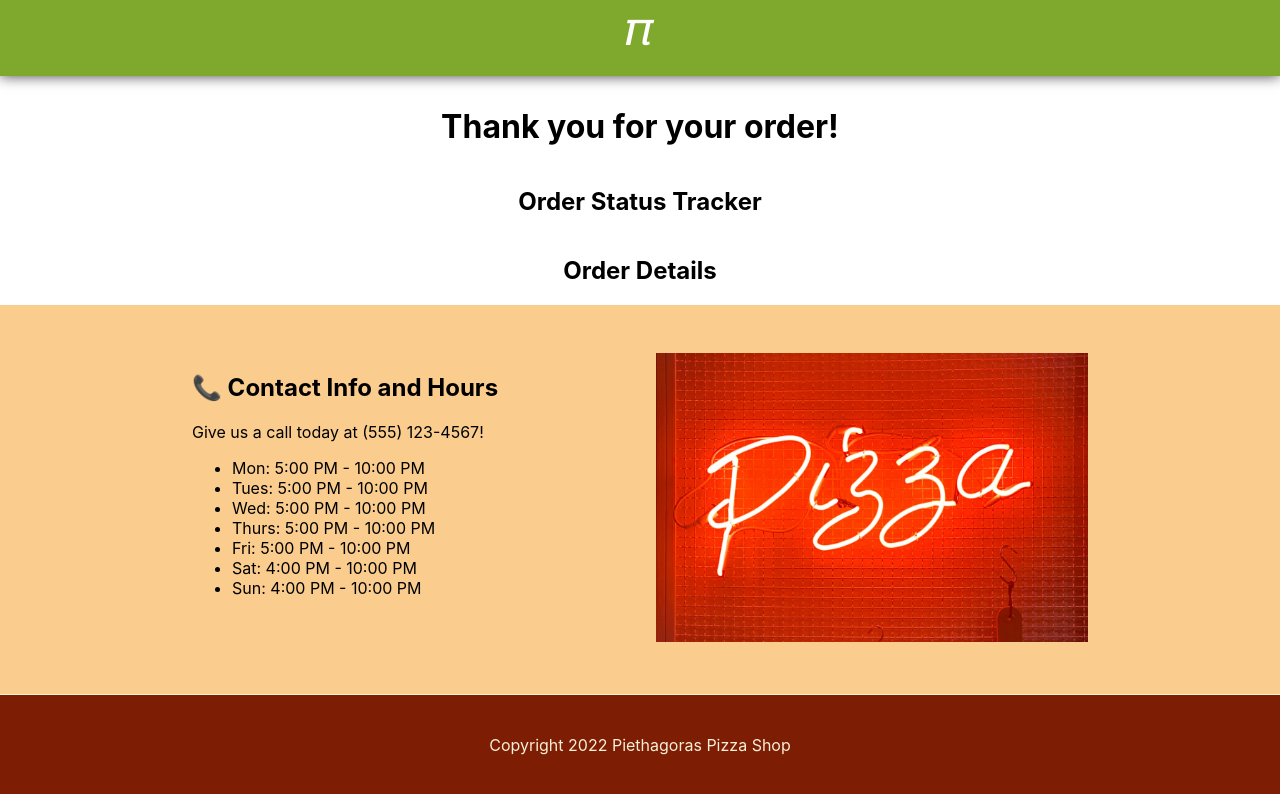
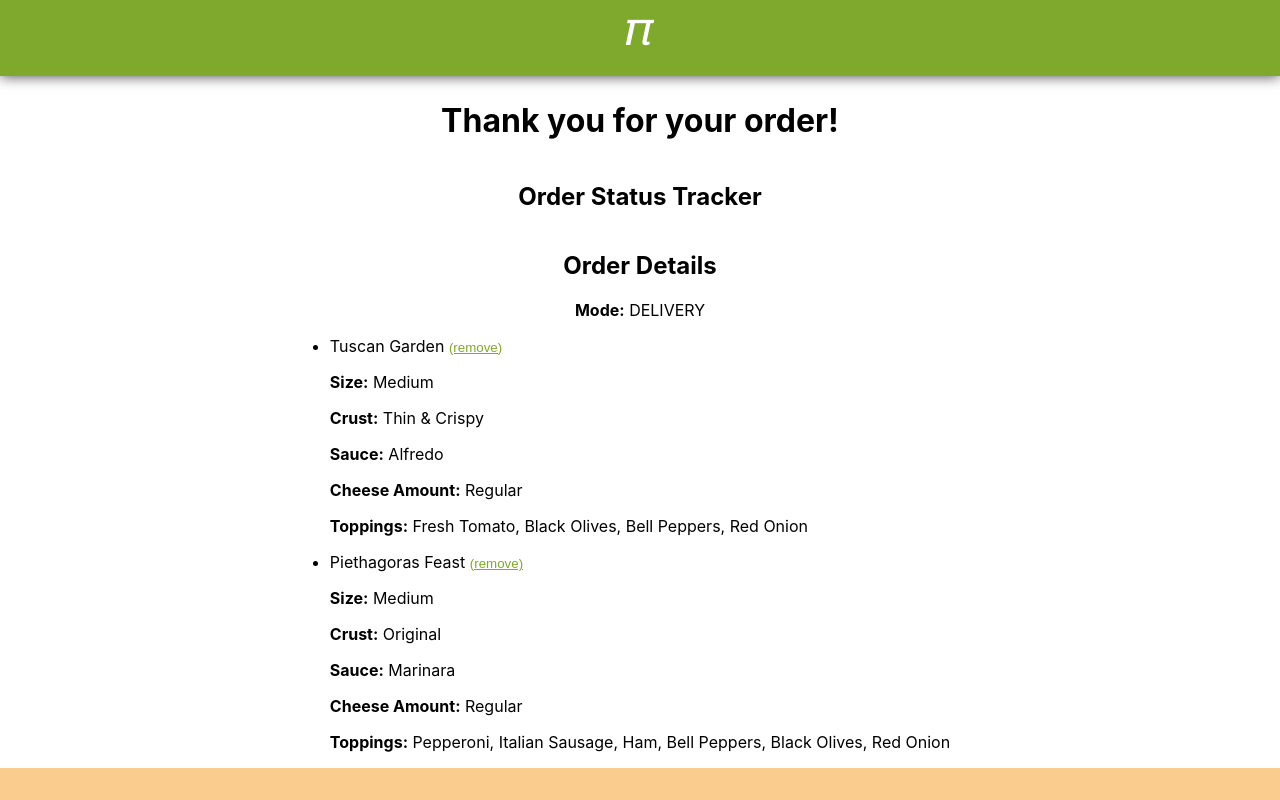
Before and after one commit to boiarqin/piethagoras, a Next.js app in the folder client-next/: page /confirmation in a window 1280 px wide. Shown: the top 800 px of the page. Built offline with nearby package versions, Linux system fonts and the light colour scheme.

Commit message:
add order summary component

```diff
--- /dev/null
+++ b/client-next/components/order-summary.js
@@ -0,0 +1,44 @@
+import { useDispatch } from "react-redux";
+import { SIZES, SAUCE, CRUST, CHEESE_AMOUNT, TOPPINGS } from "../constants/pizza-options";
+import styles from '../styles/components/OrderSummary.module.css'
+
+const OrderSummary = ({ mode, items }) => {
+  const dispatch = useDispatch();
+  return (
+    <>
+      {mode && <div><strong>Mode:</strong> {mode}</div>}
+      <div>
+        {items.length === 0 ? (
+          <span>No items in your cart -- Add some 'za!</span>
+        ) : (
+          <ul className={styles.items}>
+            {items.map(item => {
+              const {
+                id,
+                displayName,
+                size,
+                crust,
+                sauce,
+                cheeseAmount,
+                toppings
+              } = item;
+
+              return (
+                <li key={id}>
+                  {displayName} <button className="text" onClick={() => dispatch(removeItemFromCart(id))}>(remove)</button>
+                  <p><strong>Size:</strong> {SIZES[size].displayName}</p>
+                  <p><strong>Crust:</strong> {CRUST[crust].displayName}</p>
+                  <p><strong>Sauce:</strong> {SAUCE[sauce].displayName}</p>
+                  <p><strong>Cheese Amount:</strong> {CHEESE_AMOUNT[cheeseAmount].displayName}</p>
+                  <p><strong>Toppings:</strong> {toppings.map((topping) => TOPPINGS[topping].displayName).join(', ')}</p>
+                </li>
+              )
+            })}
+          </ul>
+        )}
+      </div>
+    </>
+  )
+}
+
+export default OrderSummary;
--- a/client-next/pages/checkout.js
+++ b/client-next/pages/checkout.js
@@ -6,6 +6,7 @@ import Modal from 'react-modal';
 import PurchaseFunnel from "../layouts/purchase-funnel";
 import { SIZES, SAUCE, CRUST, CHEESE_AMOUNT, TOPPINGS, FAVORITES, DELIVERY_MODE, CARRYOUT_MODE } from "../constants/pizza-options";
 import { addCheckoutInfo, clearCartAndCheckout, completeCheckout } from '../redux/cart/cartSlice';
+import OrderSummary from '../components/order-summary';
 import styles from '../styles/pages/NewOrder.module.css';
 
 
@@ -30,7 +31,9 @@ const Checkout = () => {
         <PurchaseFunnel>
             <h1>Checkout</h1>
             <div className={styles['menu-cart-container']}>
-                <div className={styles.cart}></div>
+                <div className={styles.cart}>
+                    <OrderSummary items={items}/>
+                </div>
             </div>
 
             <div><strong>Name: </strong> Hank McPizzaLover</div>
--- a/client-next/pages/confirmation.js
+++ b/client-next/pages/confirmation.js
@@ -7,11 +7,14 @@ import PurchaseFunnel from "../layouts/purchase-funnel";
 import { SIZES, SAUCE, CRUST, CHEESE_AMOUNT, TOPPINGS, FAVORITES, DELIVERY_MODE, CARRYOUT_MODE } from "../constants/pizza-options";
 import { addCheckoutInfo, clearCartAndCheckout, completeCheckout } from '../redux/cart/cartSlice';
 import styles from '../styles/pages/NewOrder.module.css';
+import OrderSummary from '../components/order-summary';
 
 
 const Confirmation = ({orderInfo}) => {
     const dispatch = useDispatch();
     const router = useRouter();
+
+    const {mode, items} = orderInfo
     // router.query.id
     // const { mode, items } = useSelector((state) => state.cart)
 
@@ -32,6 +35,7 @@ const Confirmation = ({orderInfo}) => {
             <h1>Thank you for your order!</h1>
             <h2>Order Status Tracker</h2>
             <h2>Order Details</h2>
+            <OrderSummary mode={mode} items={items}/>
             {/* <div className={styles['menu-cart-container']}>
                 <div className={styles.cart}></div>
             </div>
--- /dev/null
+++ b/client-next/styles/components/OrderSummary.module.css
@@ -0,0 +1,3 @@
+.items {
+    padding: 0 1rem
+}
--- a/client-next/styles/pages/NewOrder.module.css
+++ b/client-next/styles/pages/NewOrder.module.css
@@ -14,10 +14,6 @@
     padding: 0 1rem 1rem;
     border-left: 2px solid #7D1D03;
     /* background-color: #FBBF58; */
-}
-
-.cart .items {
-    padding: 0 1rem
 }
 
 .cart .checkout {
```
Also changed, not shown: client-next/pages/new-order.js (+2 -32 lines).
